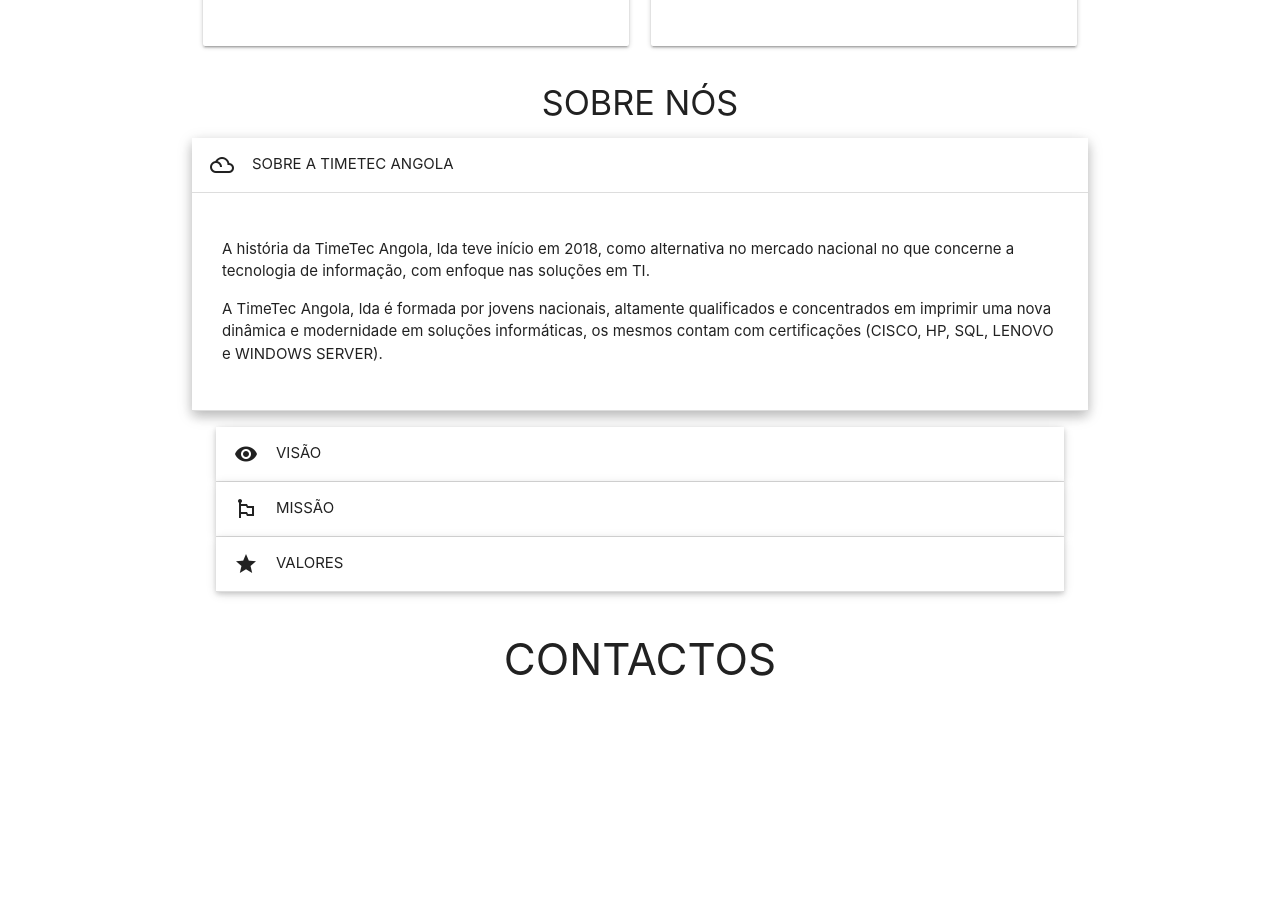
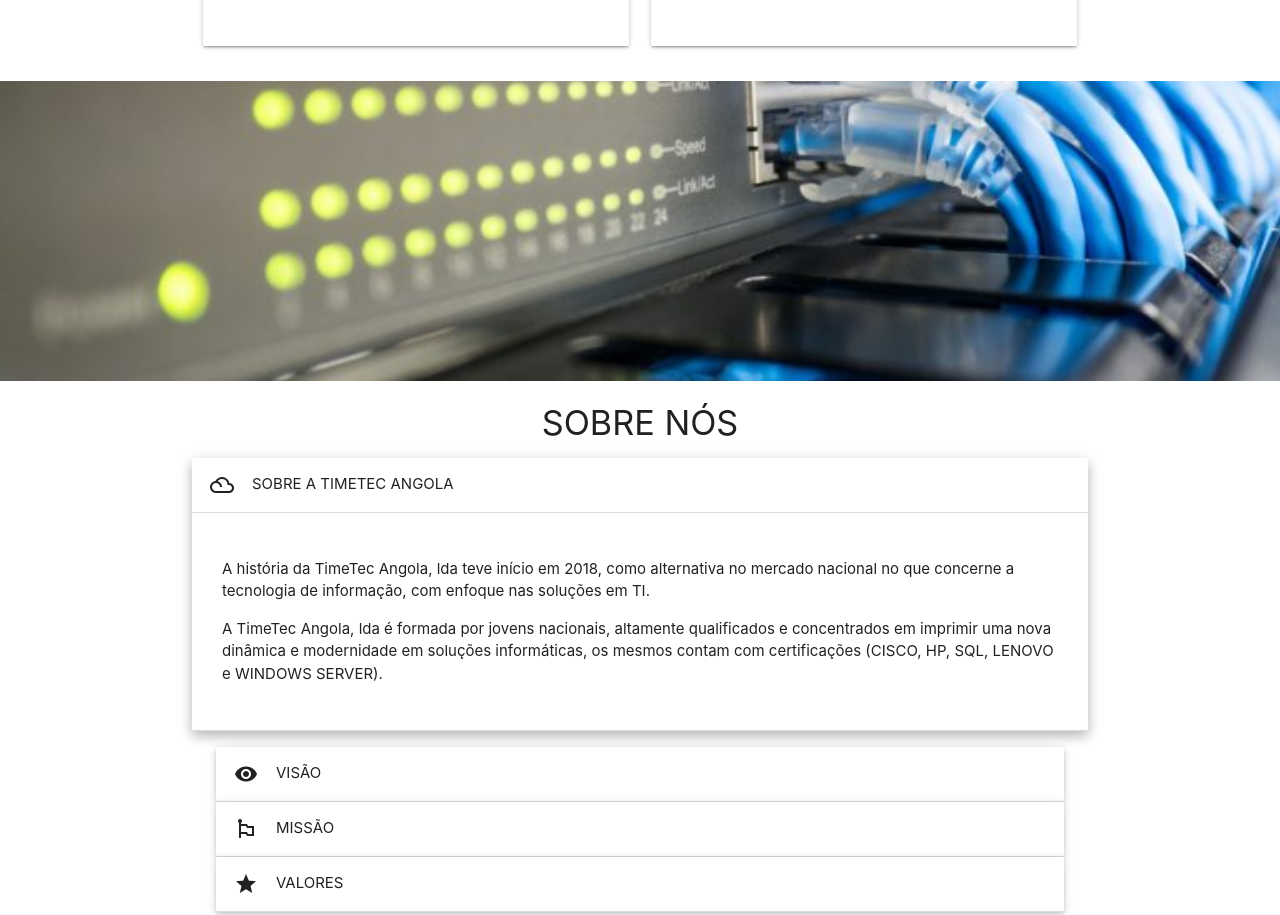
Before and after one commit to fabio1234567/timetecsite, a plain HTML site: page index.html in a window 1280 px wide. Shown: the part 1852-2767 px from the top of the page. Before the commit the page ends 2574 px from the top, so only its background shows below. Drawn offline with Linux system fonts and the light colour scheme.

Commit message:
small update

```diff
--- a/css/estilo.css
+++ b/css/estilo.css
@@ -5,10 +5,8 @@
     text-align: center;
 }
 
-element.style {
-    position: absolute;
-    left: 0px;
-    top: 0px;
-    height: 487px;
-    width: 180.391px;
-}
+
+
+.parallax-container {
+    height: 300px;
+  }
--- a/index.html
+++ b/index.html
@@ -243,6 +243,13 @@
 
  <!--Efeito parallax-->
 
+ <div class="parallax-container">
+  <div class="parallax"><img src="img/network-switch.jpg"></div>
+</div>
+
+
+
+
 <!--sobre a timetec-->
 <div class="row">
   <div class="container ">
@@ -320,7 +327,7 @@
 <div class="row">
 <div class="container">
   <div class="col-12 my-5 " >
-    <h3 class="display-4" style="text-align: center;">CONTACTOS</h3>
+    <h4 class="display-4" style="text-align: center;">CONTACTOS</h4>
 </div>
 </div>
 </div>
```
